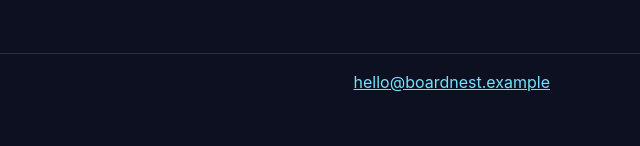
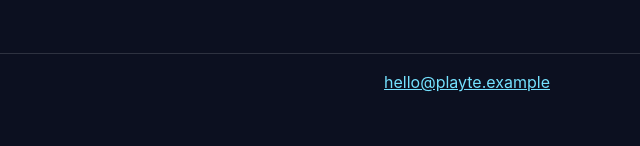
Before and after one commit to playteryan/test, a plain HTML site: page index.html in a window 1280 px wide. Shown: the part 2083-2229 px from the top of the page, 640-1280 px from the left. Drawn offline with Linux system fonts and the light colour scheme.

Commit message:
Remove remaining BoardNest strings from branding

```diff
--- a/index.html
+++ b/index.html
@@ -116,7 +116,7 @@
     <footer id="contact" class="site-footer">
       <div class="container footer-wrap">
         <p>© 2026 Playte. All rights reserved.</p>
-        <a href="mailto:hello@boardnest.example">hello@boardnest.example</a>
+        <a href="mailto:hello@playte.example">hello@playte.example</a>
       </div>
     </footer>
 
```
Also changed, not shown: 1 other file.
